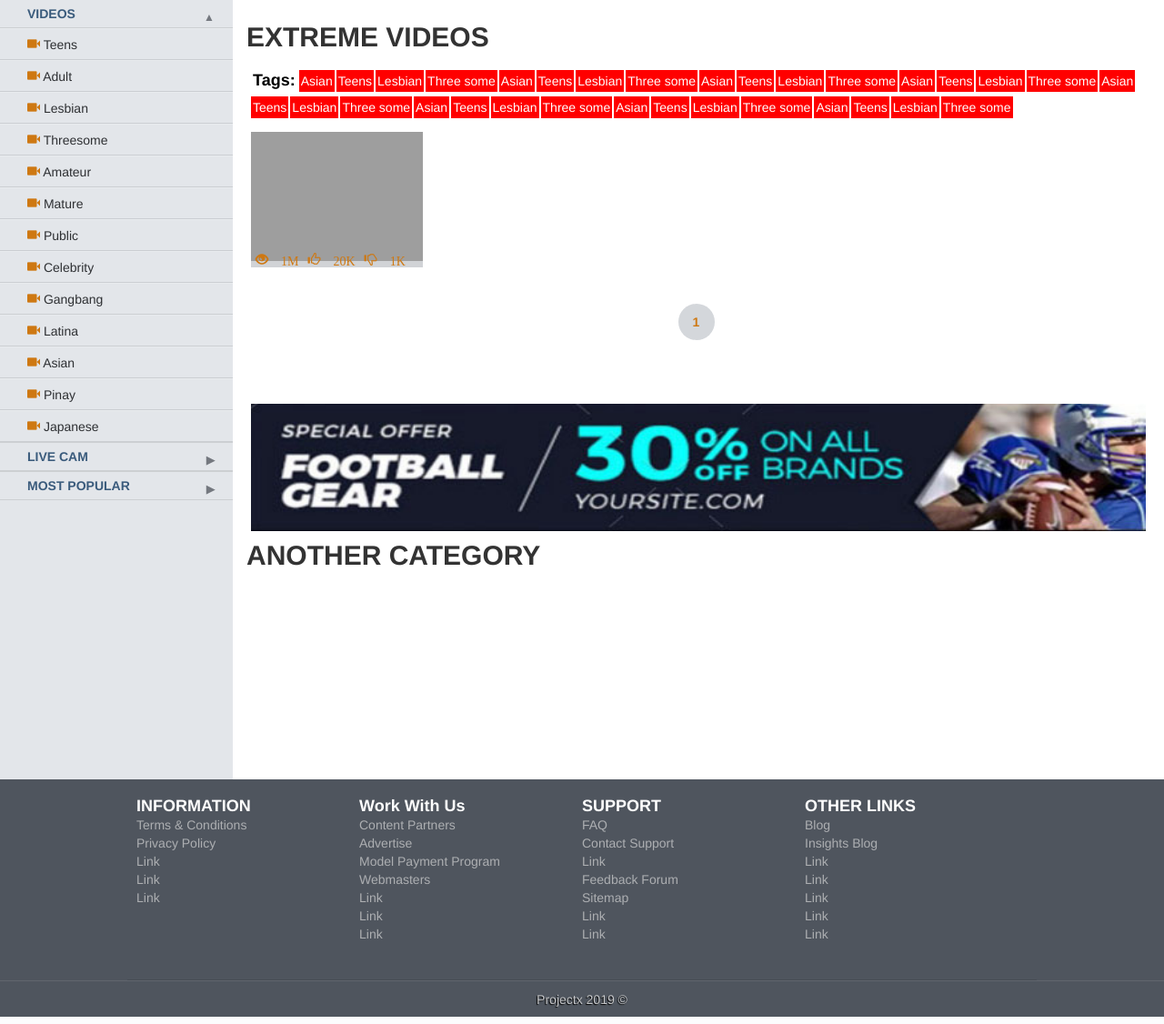
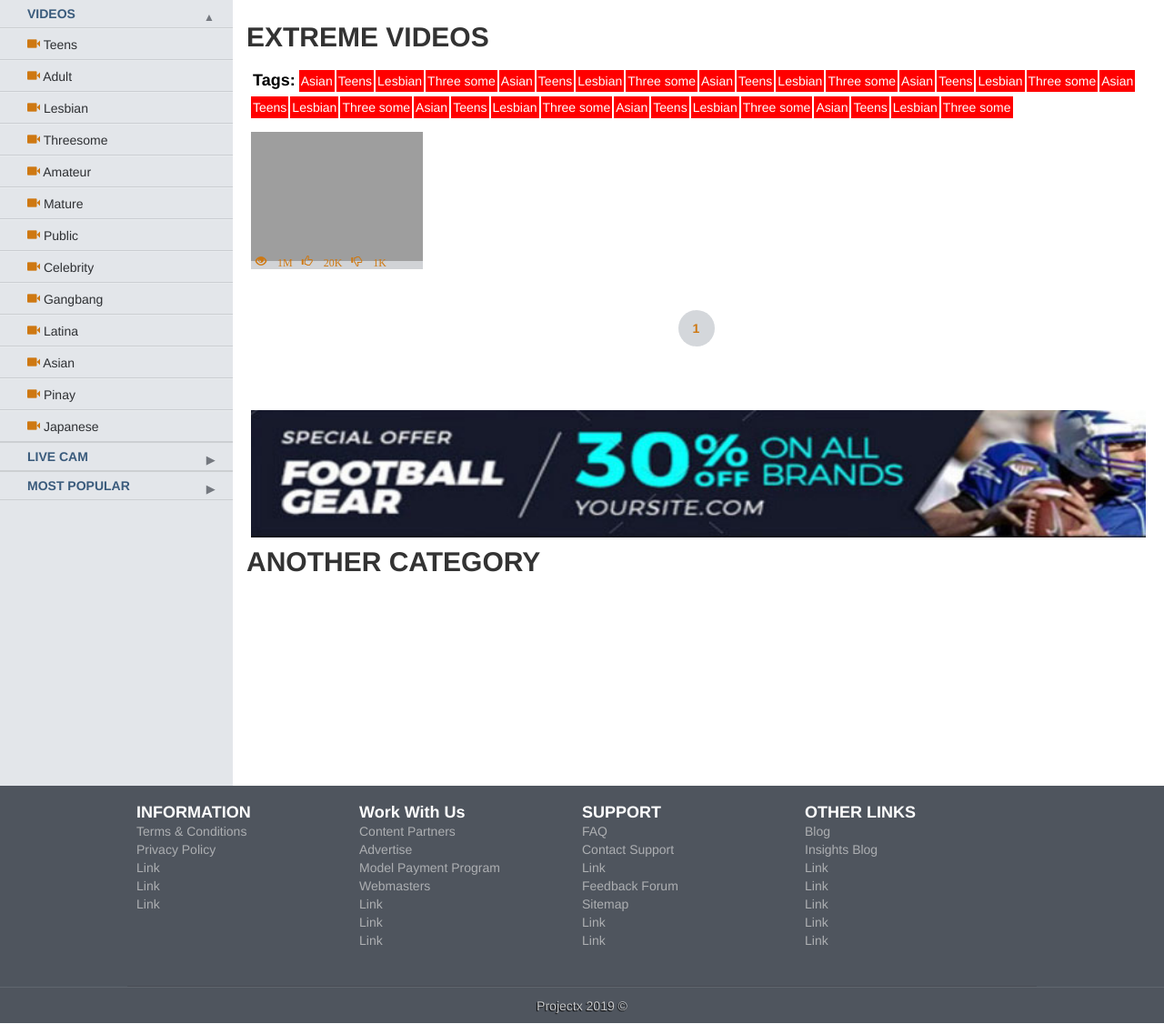
Before and after one commit to vhinzgithub/projectxxx, a PHP site: page / in a window 1280 px wide. Shown: the part 61-1187 px from the top of the page at 91% size. Run offline with PHP 8.4, Linux system fonts and the light colour scheme; tables that the repository leaves empty or names only in its code hold one stand-in row (values such as "Sample post"); grey boxes are pictures that could not be loaded.

Commit message:
Add files via upload

```diff
--- a/style.css
+++ b/style.css
@@ -515,7 +515,7 @@
 
 .video-item-title{
     width: 100%;
-    padding-top: 5px!important;
+    padding-top: 3px!important;
     padding-bottom: 5px;
     height: 30px;
     overflow: hidden;
@@ -525,6 +525,7 @@
     overflow: hidden;
     background-color: #d1d3d6;
 
+
 }
 
 
@@ -533,7 +534,7 @@
     color: #ce7812;
     padding-left: 5px!important;
     padding-right: 5px!important;
-    height: 30px;
+    height: 35px;
     font-size: 20px;
     line-height: 30px;
 
@@ -643,9 +644,9 @@
 
 .selected-video-item-title{
     width: 100%;
-    max-width: 980px;
+    /*max-width: 980px;*/
     height: 30px;
-    overflow: hidden;
+    /*overflow: hidden;*/
     padding-left: 10px!important;
 
 }
@@ -1280,7 +1281,7 @@
         width: 100%;
         padding-top: 5px!important;
         padding-bottom: 5px;
-        height: 30px;
+        height: 35px;
         line-height:30px;
     }
 
@@ -1288,7 +1289,7 @@
     .video-item-title h5{
         padding-left: 5px!important;
         padding-right: 5px!important;
-        height: 30px;
+        height: 35px;
         font-size: 20px;
     }
 
@@ -1472,16 +1473,25 @@
       /*height: auto;*/
     }
 
+   /* .video-item-title{
+        height: 35px;
+    }*/
+
+    .video-item-views-likes-dislikes{
+        height: 25px;
+
+        font-size: 12px;
+    }
+
     .video-item-title{
         height: 25px;
-    }
-
-    .video-item-views-likes-dislikes{
-        height: 25px;
+
     }
 
     .video-item-title h5{
         font-size: 14px;
+        line-height: 25px;
+        padding-top: 0!important;
     }
 
     #footer-links:after{
@@ -1610,6 +1620,11 @@
     }
 
 
+    .video-item-views-likes-dislikes{
+        line-height: 30px;
+        height: 30px;
+    }
+
 }
 
 
@@ -1631,13 +1646,19 @@
      }
 
     .video-item-title{
-        height: 20px;
-
-    }
-    .video-item-title h5,
+        height: 22px;
+        padding-top: 0!important;
+
+    }
+
+    .video-item-title h5{
+        line-height: 30px;
+    }
+
     .video-item-views-likes-dislikes{
-        font-size: 14px;
-        line-height: 20px;
+        font-size: 12px;
+        padding-top: 0!important;
+        height: 25px;
     }
 
     #footer-links .links-container{
```
